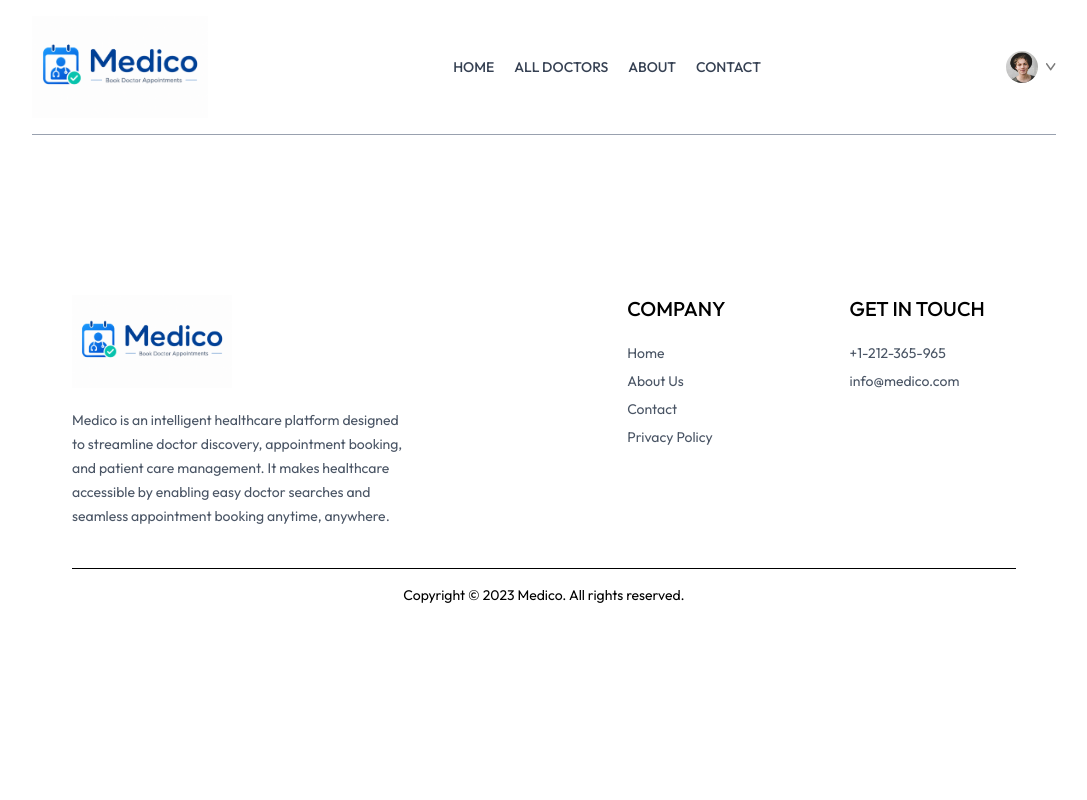
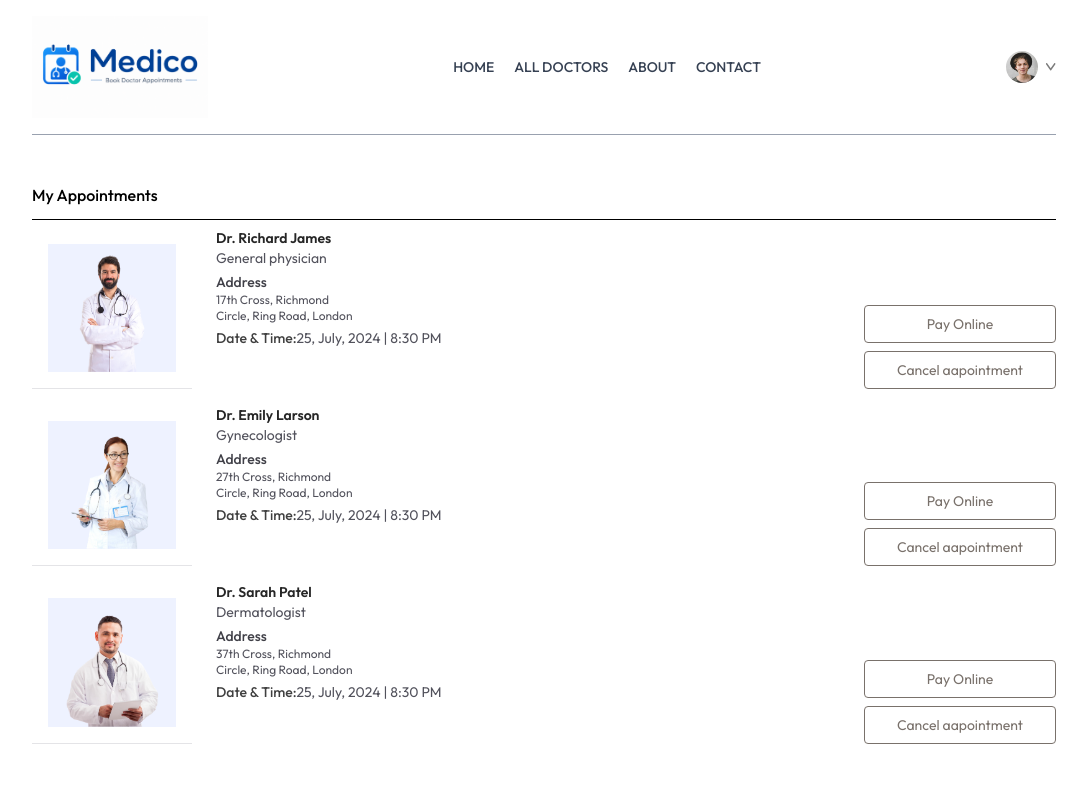
Before and after one commit to ahm4d-raza/Medico, a React (Vite) app in the folder frontend/: page /my-appointments in a window 1280 px wide. Shown: the top 800 px of the page, without its empty margins (96-1183 px from the left). Built offline with nearby package versions, Linux system fonts and the light colour scheme.

Commit message:
Completed My Appointments page

```diff
--- a/frontend/src/components/Navbar.jsx
+++ b/frontend/src/components/Navbar.jsx
@@ -60,8 +60,8 @@ const Navbar = () => {
             <div className='flex items-center gap-2 cursor-pointer group relative'>
               <img className='w-8 rounded-full' src={assets.profile_pic} alt="" />
               <img className='w-2.5' src={assets.dropdown_icon} alt="" />
-              <div className='absolute top-0 right-0 pt-14 text-base font-medium text-gray-600 z-20 hidden group-hover:block'>
-                <div className='min-w-48 bg-stone-100 rounded flex flex-col gap-4 p-4'>
+              <div className='absolute top-full right-0 pt-2 text-base font-medium text-gray-600 z-20 hidden group-hover:block'>
+                <div className='min-w-48 bg-stone-100 rounded flex flex-col gap-4 p-4 shadow-md border border-gray-200'>
                   <p onClick={() => navigate('my-profile')} className='hover:text-black cursor-pointer'>My Profile</p>
                   <p onClick={() => navigate('my-appointments')} className='hover:text-black cursor-pointer'>My Appointments</p>
                   <p onClick={() => setToken(false)} className='hover:text-black cursor-pointer'>Logout</p>
@@ -72,6 +72,45 @@ const Navbar = () => {
             <button onClick={() => navigate('/login')} className='bg-blue-600 text-white px-8 py-3 rounded-full font-light hidden md:block hover:bg-opacity-90 transition-all duration-200'>Create Account</button>
           )
         }
+        <img onClick={() => setShowMenu(true)} className='w-6 md:hidden' src={assets.menu_icon} />
+        {/* ---Mobile Menu---- */}
+        <div className={` ${showMenu ? 'fixed w-full ' : 'h-0 w-0'} md:hidden right-0 top-0 bottom-0 z-20 overflow-hidden bg-white transition-all`} >
+          <div className='flex items-center justify-between px-5 py-6'>
+            <img className='w-36' src={assets.logo} alt="" />
+            <img className='w-7' onClick={() => setShowMenu(false)} src={assets.cross_icon} alt="" />
+          </div>
+          <ul className='flex flex-col items-center gap-2 mt-5 px-5 text-lg font-medium w-full'>
+
+            <NavLink
+              onClick={() => setShowMenu(false)} to='/'className={({ isActive }) =>
+                `text-center px-4 py-2 rounded inline-block transition-colors duration-200 ${isActive ? 'bg-blue-600 text-white' : 'text-gray-700'}`
+              }
+              > HOME
+            </NavLink>
+
+            <NavLink
+              onClick={() => setShowMenu(false)} to='/doctors'className={({ isActive }) =>
+                ` text-center px-4 py-2 rounded inline-block transition-colors duration-200 ${isActive ? 'bg-blue-600 text-white' : 'text-gray-700'}`
+              }
+            >ALL DOCTORS
+            </NavLink>
+
+            <NavLink
+              onClick={() => setShowMenu(false)} to='/about' className={({ isActive }) =>
+                `text-center px-4 py-2 rounded inline-block transition-colors duration-200 ${isActive ? 'bg-blue-600 text-white' : 'text-gray-700'}`
+              }
+            > ABOUT
+            </NavLink>
+
+            <NavLink
+              onClick={() => setShowMenu(false)} to='/contact' className={({ isActive }) =>
+                `text-center px-4 py-2 rounded inline-block transition-colors duration-200 ${isActive ? 'bg-blue-600 text-white' : 'text-gray-700'}`
+              }
+            > CONTACT
+            </NavLink>
+
+          </ul>
+        </div>
       </div>
     </div>
   )
--- a/frontend/src/index.css
+++ b/frontend/src/index.css
@@ -4,3 +4,9 @@
 *{
   font-family: 'Outfit';
 }
+
+@media(max-width-740px){
+  .active p{
+    @apply text-white bg-blue-600
+  }
+}
--- a/frontend/src/pages/Doctors.jsx
+++ b/frontend/src/pages/Doctors.jsx
@@ -6,6 +6,7 @@ import { useState, useContext, useEffect } from 'react'
 const Doctors = () => {
 const { speciality } = useParams()
 const [filterDoc, setFilterDoc] = useState([])
+const [showFilter, setShowFilter] = useState(false)
 const navigate = useNavigate()
 
 const { doctors } = useContext(AppContext)
@@ -26,7 +27,8 @@ useEffect(()=>{
     <div>
       <p className='text-gray-600'>Browse through our specialist doctors.</p>
       <div className='flex flex-col sm:flex-row items-start gap-5 mt-5'>
-        <div className='flex flex-col gap-4 text-sm text-gray-600'>
+        <button className={`py-1 px-3 border rounded text-sm transition-all  sm:hidden ${showFilter ? 'bg-blue-600 text-white ' : ''}`} onClick={()=> setShowFilter(prev => !prev )}>Filters</button>
+        <div className={` flex-col gap-4 text-sm text-gray-600 ${showFilter ? ' flex' : 'hidden sm:flex' }`}>
         <p onClick={()=> speciality === 'General physician' ? navigate('/doctors') : navigate('/doctors/General physician')} className={`w-[94vw] sm:w-auto pl-3 py-1.5 pr-16 border border-gray-300 rounded transition-all  cursor-pointer ${speciality ==="General physician" ? "bg-indigo-100 text-black" : ""}`}>General physician</p>
         <p onClick={()=> speciality === 'Gynecologist' ? navigate('/doctors') : navigate('/doctors/Gynecologist')} className={`w-[94vw] sm:w-auto pl-3 py-1.5 pr-16 border border-gray-300 rounded transition-all  cursor-pointer ${speciality ==="Gynecologist" ? "bg-indigo-100 text-black" : ""}`}>Gynecologist</p>
         <p onClick={()=> speciality === 'Dermatologist' ? navigate('/doctors') : navigate('/doctors/Dermatologist')} className={`w-[94vw] sm:w-auto pl-3 py-1.5 pr-16 border border-gray-300 rounded transition-all  cursor-pointer ${speciality ==="Dermatologist" ? "bg-indigo-100 text-black" : ""}`}>Dermatologist</p>
--- a/frontend/src/pages/MyAppointments.jsx
+++ b/frontend/src/pages/MyAppointments.jsx
@@ -1,11 +1,36 @@
 import React from 'react'
+import { useContext } from 'react'
+import { AppContext } from '../context/AppContext'
 
 const MyAppointments = () => {
-  return (
+  const { doctors } = useContext(AppContext)
+return (
+  <div>
+    <p className='pb-3 mt-12 font-medium teext-zinc-700 border-b'> My Appointments </p>
     <div>
+      {doctors.slice(0, 3).map((item, index) => (
+        <div className='grid grig-cols-[1fr_3fr] gap-4 sm:flex sm:gap-6 py-2 borde-b' key={index}>
+          <div className='flex flex-col sm:flex-row gap-4 p-4 border-b border-zinc-200'>
+            <img className='w-32 bg-indigo-50' src={item.image} alt={item.name} />
+          </div>
 
+          <div className='flex-1 text-sm text-zinc-600'>
+            <p className='text-neutral-800 font-semibold' >{item.name}</p>
+            <p>{item.speciality}</p>
+            <p className='text-zinc-700 font-medium mt-1'>Address</p>
+            <p className='text-xs'>{item.address.line1}</p>
+            <p className='text-xs'>{item.address.line2}</p>
+            <p className='text-sm mt-1'><span className='text-sm text-neutral-700 font-medium  '>Date & Time:</span>25, July, 2024 | 8:30 PM</p>
+          </div>
+          <div></div>
+          <div className='flex flex-col gap-2 justify-end'>
+            <button className='text-sm text-stone-500 text-center sm:min-w-48 py-2 border rounded hover:bg-blue-600 hover:text-white transition-all duration-300'>Pay Online</button>
+            <button className='text-sm text-stone-500 text-center sm:min-w-48 py-2 border rounded hover:bg-red-600 hover:text-white transition-all duration-300'>Cancel aapointment</button>
+          </div>
+        </div>
+      ))}
     </div>
-  )
-}
+  </div>
+)}
 
 export default MyAppointments
```
